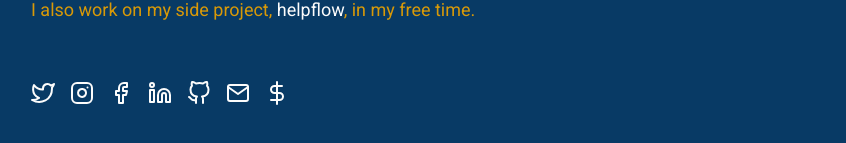
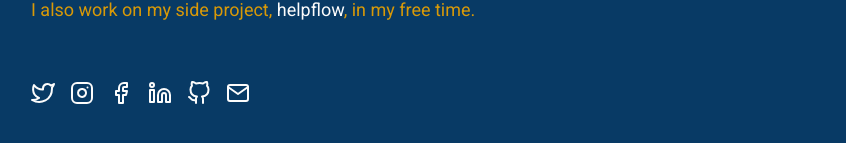
Before and after one commit to justinfriebel/nextjs-prismic-blog, a Next.js app: page / in a window 1280 px wide. Shown: the part 217-360 px from the top of the page, without its empty margins (209-1055 px from the left). Built offline with nearby package versions, Linux system fonts and the light colour scheme.

Commit message:
Deploy to test redirect

```diff
--- a/components/Footer.js
+++ b/components/Footer.js
@@ -49,11 +49,11 @@ const Footer = () => (
         <Mail />
       </a>
     </Link>
-    <Link href="https://cash.app/$freebly">
+    {/* <Link href="https://cash.app/$freebly">
       <a target="_blank" style={linkStyle}>
         <DollarSign />
       </a>
-    </Link>
+    </Link> */}
   </div>
 );
 
```
